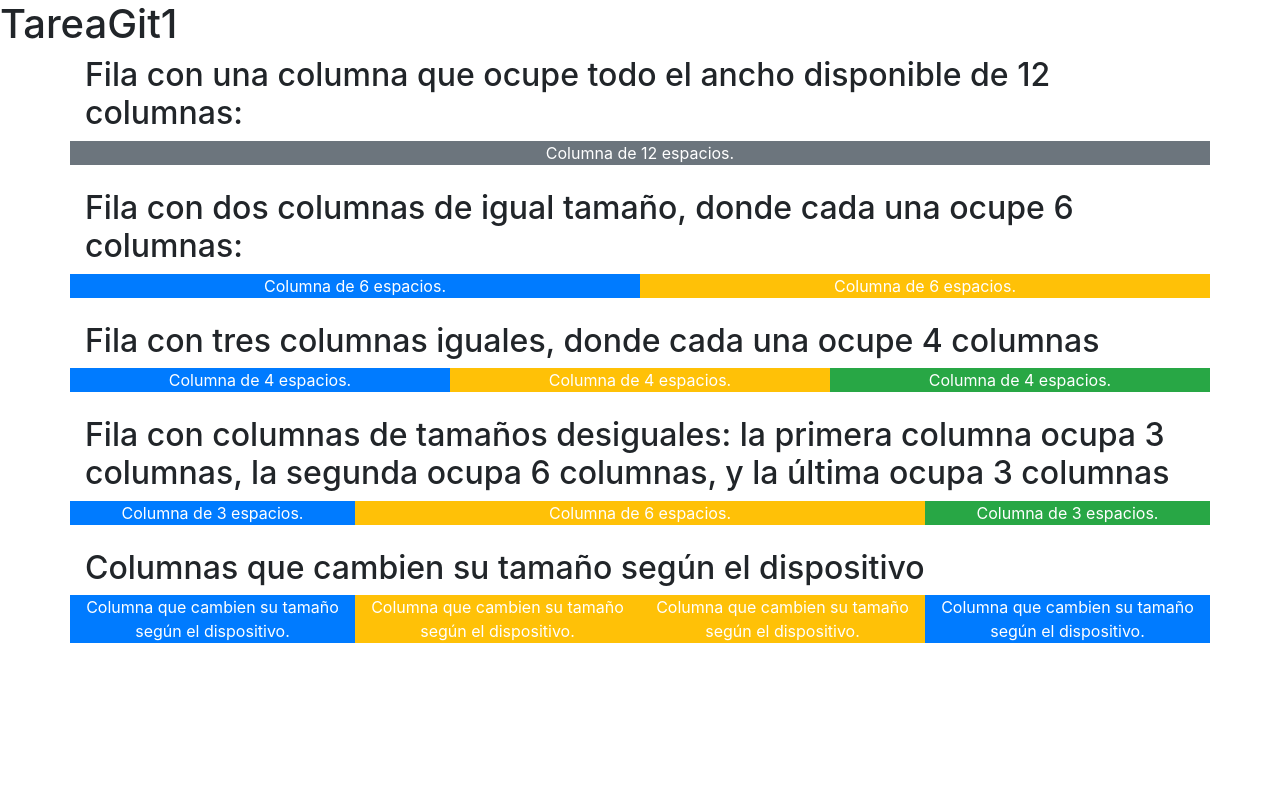
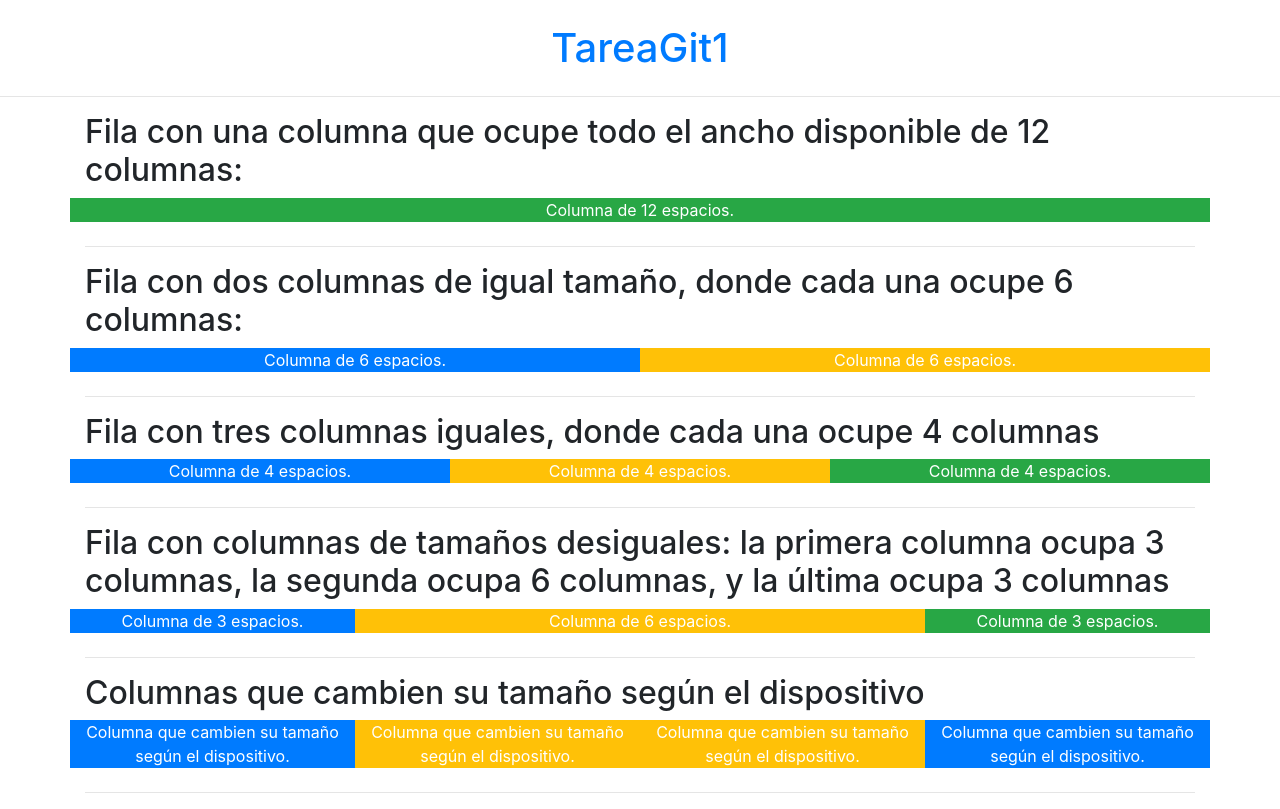
Before and after one commit to BrandonVLA/TareaGit1, a plain HTML site: page index.html in a window 1280 px wide. Drawn offline with nearby package versions, Linux system fonts and the light colour scheme.

Commit message:
Agregando Cambios de centrado y margin en Titulo dentro del Body y primera columna de 12 espacios

```diff
--- a/index.html
+++ b/index.html
@@ -13,26 +13,27 @@
 </head>
 
 <body>
-    <h1>TareaGit1</h1>
+    <h1 class="text-center text-primary mb-4 mt-4">TareaGit1</h1>
+    <hr>
     <div class="container">
         <h2>Fila con una columna que ocupe todo el ancho disponible de 12 columnas:</h2>
         <div class="row mb-4">
-            <div class="col-12 bg-secondary text-center text-white">Columna de 12 espacios.</div>
+            <div class="col-12 bg-success text-center text-white">Columna de 12 espacios.</div>
         </div>
-
+        <hr>
         <h2>Fila con dos columnas de igual tamaño, donde cada una ocupe 6 columnas:</h2>
         <div class="row mb-4">
             <div class="col-6 bg-primary text-center text-white">Columna de 6 espacios.</div>
             <div class="col-6 bg-warning text-center text-white">Columna de 6 espacios.</div>
         </div>
-
+        <hr>
         <h2>Fila con tres columnas iguales, donde cada una ocupe 4 columnas</h2>
         <div class="row mb-4">
             <div class="col-4 bg-primary text-center text-white">Columna de 4 espacios.</div>
             <div class="col-4 bg-warning text-center text-white">Columna de 4 espacios.</div>
             <div class="col-4 bg-success text-center text-white">Columna de 4 espacios.</div>
         </div>
-
+        <hr>
         <h2>Fila con columnas de tamaños desiguales: la primera columna ocupa 3 columnas, la segunda ocupa 6 columnas, y
             la última ocupa 3 columnas</h2>
         <div class="row mb-4">
@@ -40,7 +41,7 @@
             <div class="col-6 bg-warning text-center text-white">Columna de 6 espacios.</div>
             <div class="col-3 bg-success text-center text-white">Columna de 3 espacios.</div>
         </div>
-
+        <hr>
         <h2>Columnas que cambien su tamaño según el dispositivo</h2>
         <div class="row mb-4">
             <div class="col-sm-12 col-md-6 col-lg-3 bg-primary text-center text-white">Columna que cambien su tamaño
@@ -52,6 +53,7 @@
             <div class="col-sm-12 col-md-6 col-lg-3 bg-primary text-center text-white">Columna que cambien su tamaño
                 según el dispositivo.</div>
         </div>
+        <hr>
     </div>
 
 
```
